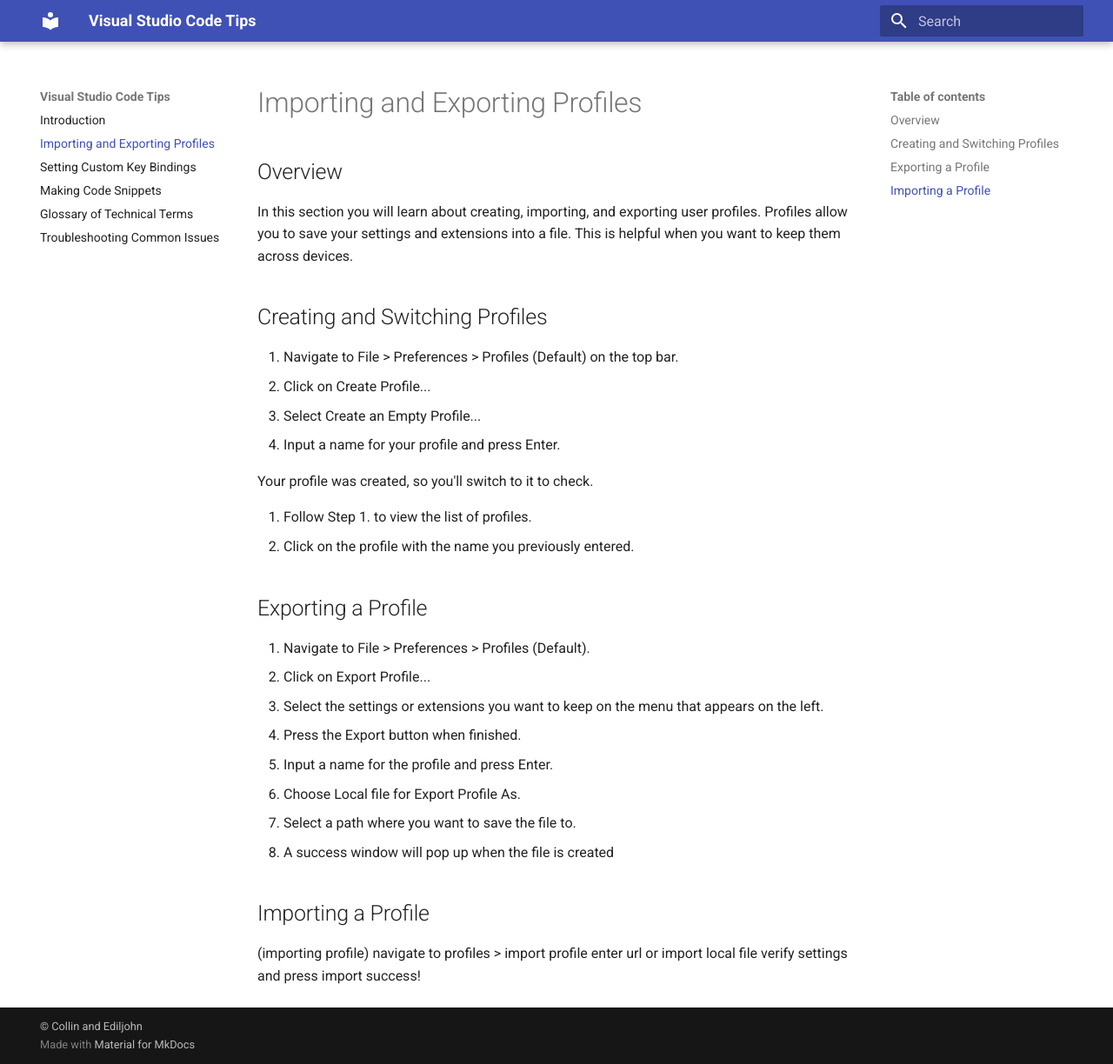
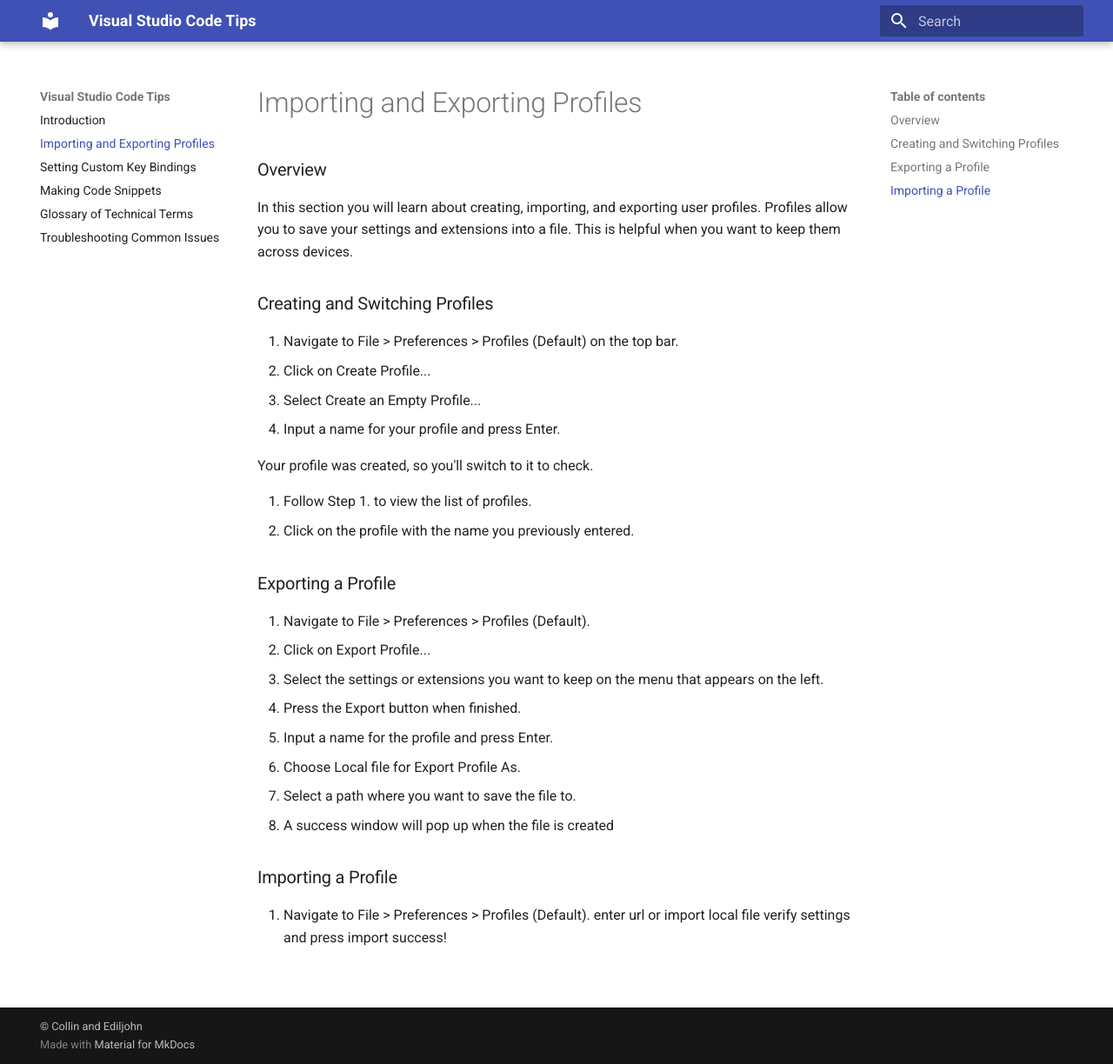
Before and after one commit to cc-dev-65535/mkdocs, an MkDocs documentation site: the page built from docs/ediljohn - page2.md, in a window 1280 px wide and 1224 px high. Shown: the whole window at 87% size. Built offline with MkDocs 1.6.1 and Material for MkDocs 9.7.7, drawn with Linux system fonts in a browser that asks for light colours.

```diff
--- a/docs/ediljohn - page2.md
+++ b/docs/ediljohn - page2.md
@@ -2,10 +2,10 @@
 title: Importing and Exporting Profiles
 ---
 
-## Overview
+### Overview
 In this section you will learn about creating, importing, and exporting user profiles. Profiles allow you to save your settings and extensions into a file. This is helpful when you want to keep them across devices.
 
-## Creating and Switching Profiles
+### Creating and Switching Profiles
 1. Navigate to File > Preferences > Profiles (Default) on the top bar.
 2. Click on Create Profile...
 3. Select Create an Empty Profile...
@@ -16,7 +16,7 @@ Your profile was created, so you'll switch to it to check.
 5. Follow Step 1. to view the list of profiles.
 6. Click on the profile with the name you previously entered.
 
-## Exporting a Profile
+### Exporting a Profile
 1. Navigate to File > Preferences > Profiles (Default).
 2. Click on Export Profile...
 3. Select the settings or extensions you want to keep on the menu that appears on the left.
@@ -26,8 +26,8 @@ Your profile was created, so you'll switch to it to check.
 7. Select a path where you want to save the file to.
 8. A success window will pop up when the file is created
 
-## Importing a Profile
-(importing profile) navigate to profiles > import profile
+### Importing a Profile
+1. Navigate to File > Preferences > Profiles (Default).
 enter url or import local file
 verify settings and press import
 success!
```
Also changed, not shown: docs/glossary.md (+5 -0 lines), docs/troubleshooting.md (+2 -0 lines).
